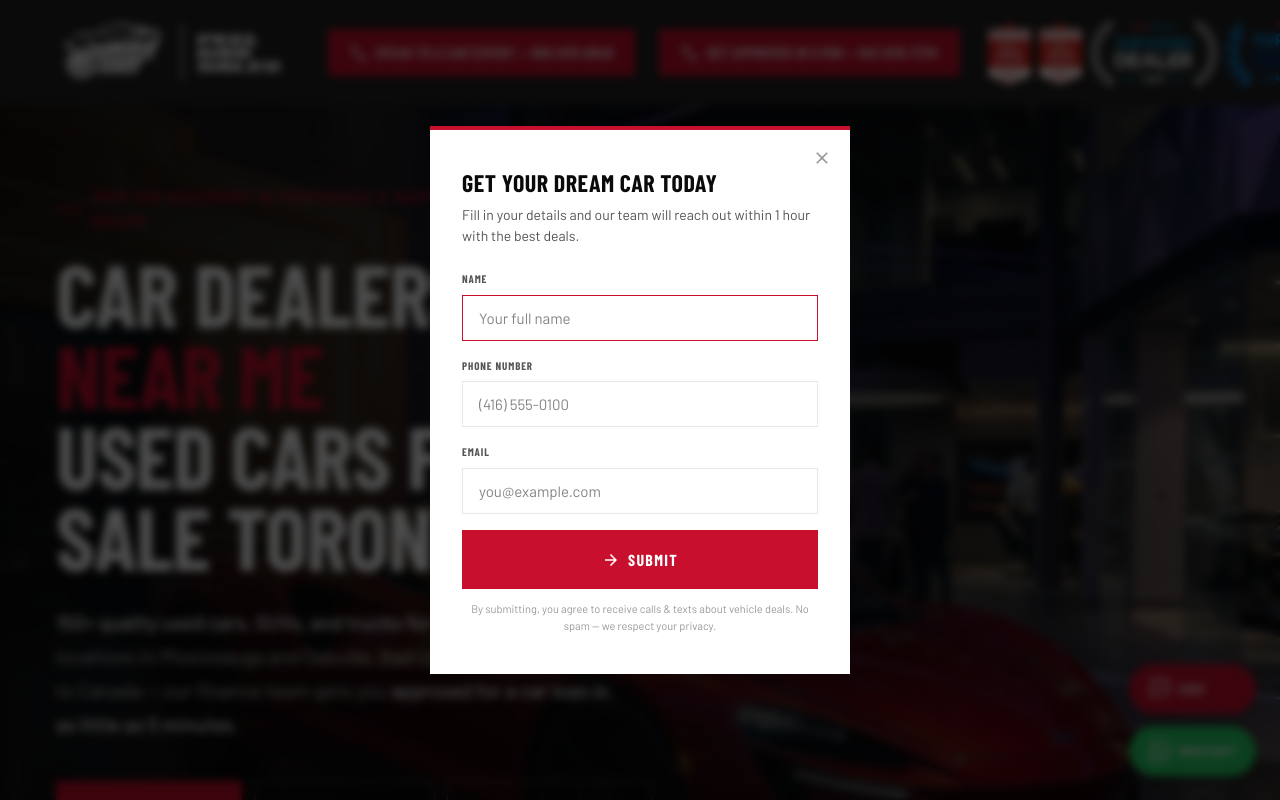
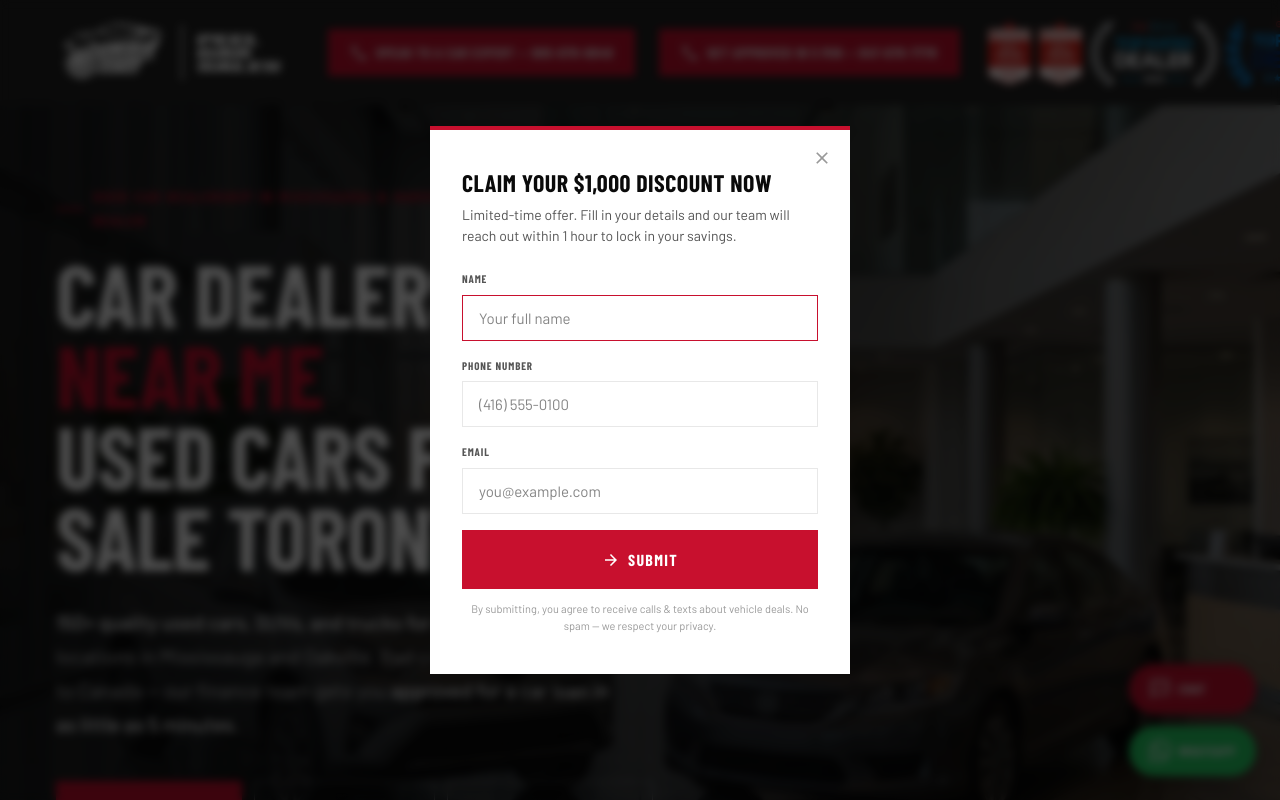
Before and after one commit to PraveenGeorgeRyan/peelcarsales, a Next.js app: page / in a window 1280 px wide. Shown: the top 800 px of the page. Built offline with nearby package versions, Linux system fonts and the light colour scheme; no server answers; a web font is replaced by a local one.

Commit message:
feat: update hero image and enhance lead form modal messaging for promotional offer

```diff
--- a/src/components/Hero.module.css
+++ b/src/components/Hero.module.css
@@ -10,7 +10,7 @@
 .heroImage {
   position: absolute;
   inset: 0;
-  background-image: url("/images/hero_car_colorful_1775288955677.png");
+  background-image: url("/images/hero_dealership_showroom_1776881058268.png");
   background-size: cover;
   background-position: center;
 }
--- a/src/components/LeadFormModal.tsx
+++ b/src/components/LeadFormModal.tsx
@@ -117,9 +117,9 @@ export default function LeadFormModal() {
 
         {!submitted ? (
           <form onSubmit={handleSubmit}>
-            <h2 className={styles.heading}>Get Your Dream Car Today</h2>
+            <h2 className={styles.heading}>Claim Your $1,000 Discount Now</h2>
             <p className={styles.sub}>
-              Fill in your details and our team will reach out within 1 hour with the best deals.
+              Limited-time offer. Fill in your details and our team will reach out within 1 hour to lock in your savings.
             </p>
 
             <div className={styles.fieldWrap}>
```
Also changed, not shown: public/images/hero_car_colorful_1775288955677.png (deleted), public/images/hero_dealership_showroom_1776881058268.png (added).
